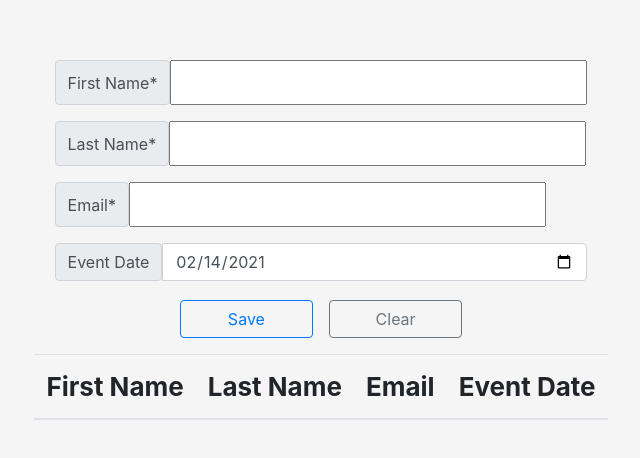
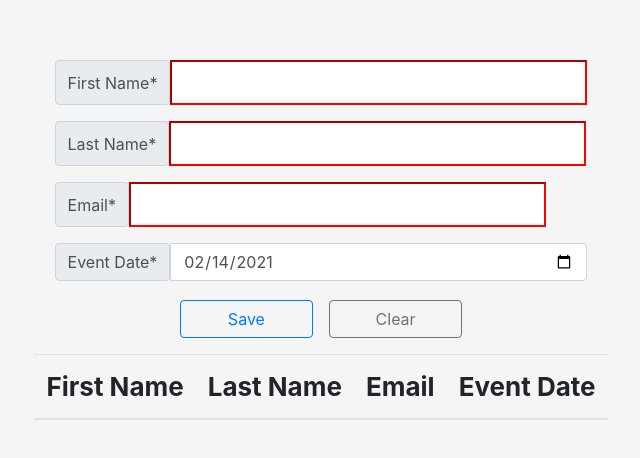
Before and after one commit to natanielmendes/bh-frontend, a React (Create React App) app: page / in a window 1280 px wide. Shown: the part 152-610 px from the top of the page, without its empty margins (319-959 px from the left). Built offline with nearby package versions, Linux system fonts and the light colour scheme; no server answers.

Commit message:
Setting event date as required

```diff
--- a/package.json
+++ b/package.json
@@ -8,6 +8,7 @@
     "@testing-library/user-event": "^12.1.10",
     "axios": "^0.21.1",
     "bootstrap": "^4.6.0",
+    "moment": "^2.29.1",
     "react": "^17.0.1",
     "react-bootstrap": "^1.4.3",
     "react-dom": "^17.0.1",
--- a/src/components/event/CreateEvent.js
+++ b/src/components/event/CreateEvent.js
@@ -1,6 +1,7 @@
 import React, { Component } from 'react';
 import axios from 'axios';
 import classes from './CreateEvent.module.css';
+import moment from 'moment';
 
 class CreateEvent extends Component {
 
@@ -8,11 +9,17 @@ class CreateEvent extends Component {
         firstName: '',
         lastName: '',
         email: '',
-        eventDate: new Date().toISOString().substr(0,10)
+        eventDate: new Date().toISOString().substr(0,10),
+
     }
 
-    isRequired() {
+    isValidEmail = () => {
+        const re = /^(([^<>()[\]\\.,;:\s@"]+(\.[^<>()[\]\\.,;:\s@"]+)*)|(".+"))@((\[[0-9]{1,3}\.[0-9]{1,3}\.[0-9]{1,3}\.[0-9]{1,3}\])|(([a-zA-Z\-0-9]+\.)+[a-zA-Z]{2,}))$/;
+        return re.test(String(this.state.email).toLowerCase());
+    }
 
+    isValidDate = (date) => {
+        return moment(this.state.eventDate, 'YYYY/MM/DD',true).isValid()
     }
 
     handleFirstName = (event) => {
@@ -28,7 +35,9 @@ class CreateEvent extends Component {
     }
 
     handleEventDate = (event) => {
-        this.setState({ eventDate: event.target.value })
+        if (moment(event.target.value).isValid()) {
+            this.setState({ eventDate: event.target.value })
+        }
     }
 
     handleSave = (event) => {
@@ -56,7 +65,7 @@ class CreateEvent extends Component {
                     <input type="text"
                         value={this.state.firstName}
                         onChange={this.handleFirstName}
-                        className={this.state.firstName.length ? 'form-control' : 'form-control' + classes.error}
+                        className={this.state.firstName.length ? 'form-control' : classes.error}
                         required
                         aria-label="First name input"
                         aria-describedby="first-name-input">
@@ -67,7 +76,7 @@ class CreateEvent extends Component {
                     <input type="text"
                         value={this.state.lastName}
                         onChange={this.handleLastName}
-                        className={this.state.lastName.length ? 'form-control' : 'form-control' + classes.error}
+                        className={this.state.lastName.length ? 'form-control' : classes.error}
                         required
                         aria-label="Last name input"
                         aria-describedby="last-name-input">
@@ -78,18 +87,18 @@ class CreateEvent extends Component {
                     <input type="text"
                         value={this.state.email}
                         onChange={this.handleEmail}
-                        className={this.state.email.length ? 'form-control' : 'form-control' + classes.error}
+                        className={this.state.email.length || !this.isValidEmail ? 'form-control' : classes.error}
                         required
                         aria-label="Email input"
                         aria-describedby="email-input">
                     </input>
                 </div>
                 <div className="input-group mb-3">
-                    <span className="input-group-text" id="event-date">Event Date</span>
+                    <span className="input-group-text" id="event-date">Event Date*</span>
                     <input type="date"
                         value={this.state.eventDate}
                         onChange={this.handleEventDate}
-                        className="form-control"
+                        className={this.state.email.length || this.isValidDate ? 'form-control' : classes.error}
                         aria-label="Event date input"
                         aria-describedby="event-date-input">
                     </input>
--- a/src/components/event/CreateEvent.module.css
+++ b/src/components/event/CreateEvent.module.css
@@ -1,3 +1,3 @@
-.error input {
+.error {
     border-color: red;
 }
```
Also changed, not shown: 1 other file (tests, documents, lock files or other folders).
